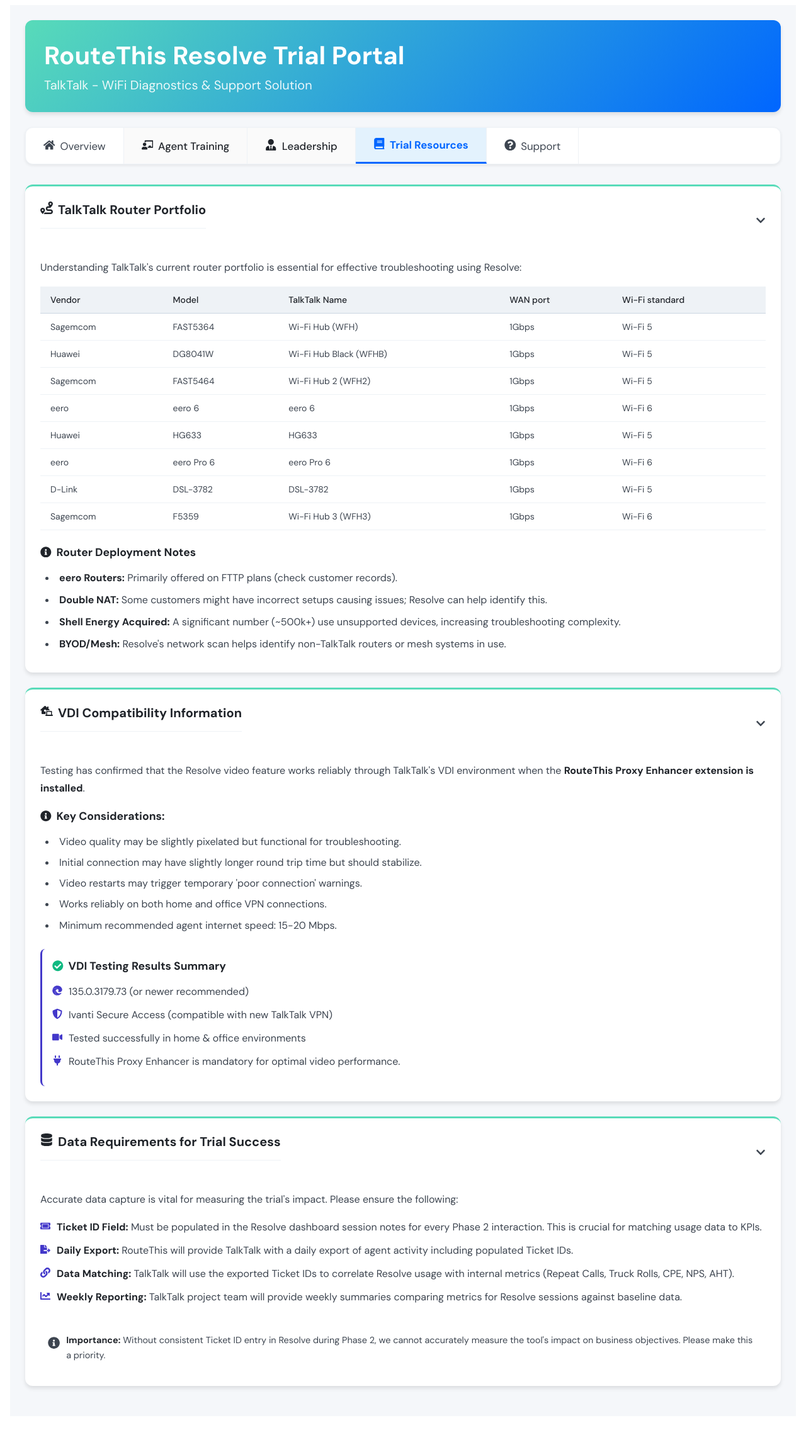
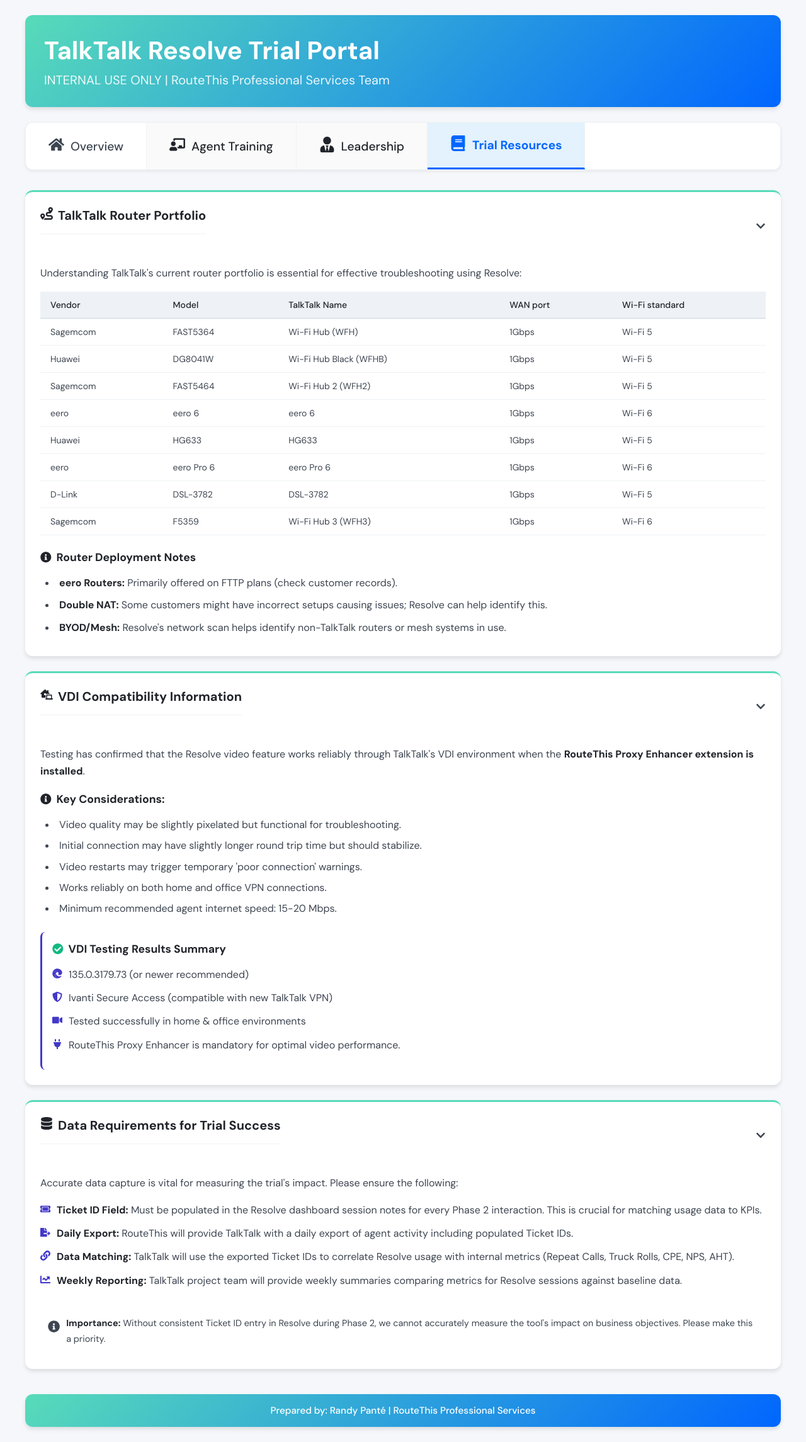
Before and after one commit to freshrandy/resolve-tt, a React (Vite) app: page /trial-resources in a window 1280 px wide. Shown: the whole page at 63% size. Before the commit the page ends 2257 px from the top, so only its background shows below. Built offline with nearby package versions, Linux system fonts and the light colour scheme.

Commit message:
content updates

```diff
--- a/src/App.jsx
+++ b/src/App.jsx
@@ -26,7 +26,6 @@
   const navigate = useNavigate();
 
   // --- Configuration Data ---
-  // UPDATED: Added icons and isImportant flag
   const tabsConfig = [
     { id: "home", label: "Overview", path: "/", icon: FaHome },
     {
@@ -48,12 +47,6 @@
       label: "Trial Resources",
       path: "/trial-resources",
       icon: FaBook,
-    },
-    {
-      id: "support",
-      label: "Support",
-      path: "/support",
-      icon: FaQuestionCircle,
     },
   ];
 
@@ -81,8 +74,6 @@
       maxWidth: "1200px",
       margin: "0 auto",
       padding: "24px",
-      backgroundColor: "#F5F7FA",
-      minHeight: "100vh",
       color: colors.ash,
     },
     header: {
@@ -116,22 +107,22 @@
     },
     // Base style for NavLink - Increased padding and font size
     tabLink: {
-      display: "flex", // Use flexbox for icon + text alignment
-      alignItems: "center", // Vertically center icon and text
-      gap: "8px", // Space between icon and text
-      padding: "16px 28px", // Increased padding
+      display: "flex",
+      alignItems: "center",
+      gap: "10px", // Slightly more space between icon and text
+      padding: "20px 36px", // Significantly increased padding
       cursor: "pointer",
       borderRight: `1px solid ${colors.cloudGrey}`,
-      fontSize: "1.05rem", // Slightly larger font
+      fontSize: "1.2rem", // Larger font size
       color: colors.ash,
       textDecoration: "none",
       transition: "background-color 0.2s ease, color 0.2s ease",
       whiteSpace: "nowrap",
-      fontWeight: "400", // Default weight
+      fontWeight: "500", // Slightly bolder
     },
     // Style for the icon within the tab link
     tabIcon: {
-      fontSize: "1.1em", // Icon size relative to text
+      fontSize: "1.3em", // Icon size relative to text
       marginBottom: "-2px", // Fine-tune vertical alignment if needed
       flexShrink: 0, // Prevent icon shrinking
     },
@@ -322,6 +313,17 @@
       flexShrink: 0,
     },
     alertText: { margin: 0, lineHeight: "1.6" },
+    footer: {
+      background: primaryGradient,
+      color: "white",
+      padding: "16px 24px",
+      textAlign: "center",
+      marginTop: "40px",
+      borderRadius: "0.75rem",
+      boxShadow: "0 4px 6px rgba(0, 0, 0, 0.1)",
+      fontSize: "0.95rem",
+      fontWeight: "500",
+    },
   };
 
   // --- Animation Variants --- (Keep as before)
@@ -332,6 +334,18 @@
   };
   const pageTransition = { type: "tween", ease: "easeInOut", duration: 0.3 };
 
+  React.useEffect(() => {
+    // Apply background color to the entire page
+    document.body.style.backgroundColor = "#F5F7FA";
+    document.body.style.margin = "0";
+
+    // Clean up function to reset styles when component unmounts
+    return () => {
+      document.body.style.backgroundColor = "";
+      document.body.style.margin = "";
+    };
+  }, []);
+
   // --- App Render ---
   return (
     <div style={styles.container}>
@@ -340,8 +354,8 @@
         headerStyle={styles.header}
         titleStyle={styles.headerTitle}
         subtitleStyle={styles.headerSubtitle}
-        title="RouteThis Resolve Trial Portal"
-        subtitle="TalkTalk - WiFi Diagnostics & Support Solution"
+        title="TalkTalk Resolve Trial Portal"
+        subtitle="INTERNAL USE ONLY | RouteThis Professional Services Team"
       />
       {/* Tabs now uses the new/updated styles */}
       <TabsComponent
@@ -423,22 +437,6 @@
               }
             />
             <Route
-              path="/support"
-              element={
-                <motion.div
-                  key="support"
-                  initial="initial"
-                  animate="in"
-                  exit="out"
-                  variants={pageVariants}
-                  transition={pageTransition}
-                >
-                  {" "}
-                  <SupportContent styles={styles} />{" "}
-                </motion.div>
-              }
-            />
-            <Route
               path="*"
               element={
                 <div style={styles.card}>
@@ -452,6 +450,9 @@
           </Routes>
         </AnimatePresence>
       </main>
+      <footer style={styles.footer}>
+        Prepared by: Randy Panté | RouteThis Professional Services
+      </footer>
     </div>
   );
 }
--- a/src/components/content/TrialResourcesContent.jsx
+++ b/src/components/content/TrialResourcesContent.jsx
@@ -226,11 +226,6 @@
                 <strong style={styles.strong}>Double NAT:</strong> Some
                 customers might have incorrect setups causing issues; Resolve
                 can help identify this.
-              </li>
-              <li style={styles.listItem}>
-                <strong style={styles.strong}>Shell Energy Acquired:</strong> A
-                significant number (~500k+) use unsupported devices, increasing
-                troubleshooting complexity.
               </li>
               <li style={styles.listItem}>
                 <strong style={styles.strong}>BYOD/Mesh:</strong> Resolve's
```
